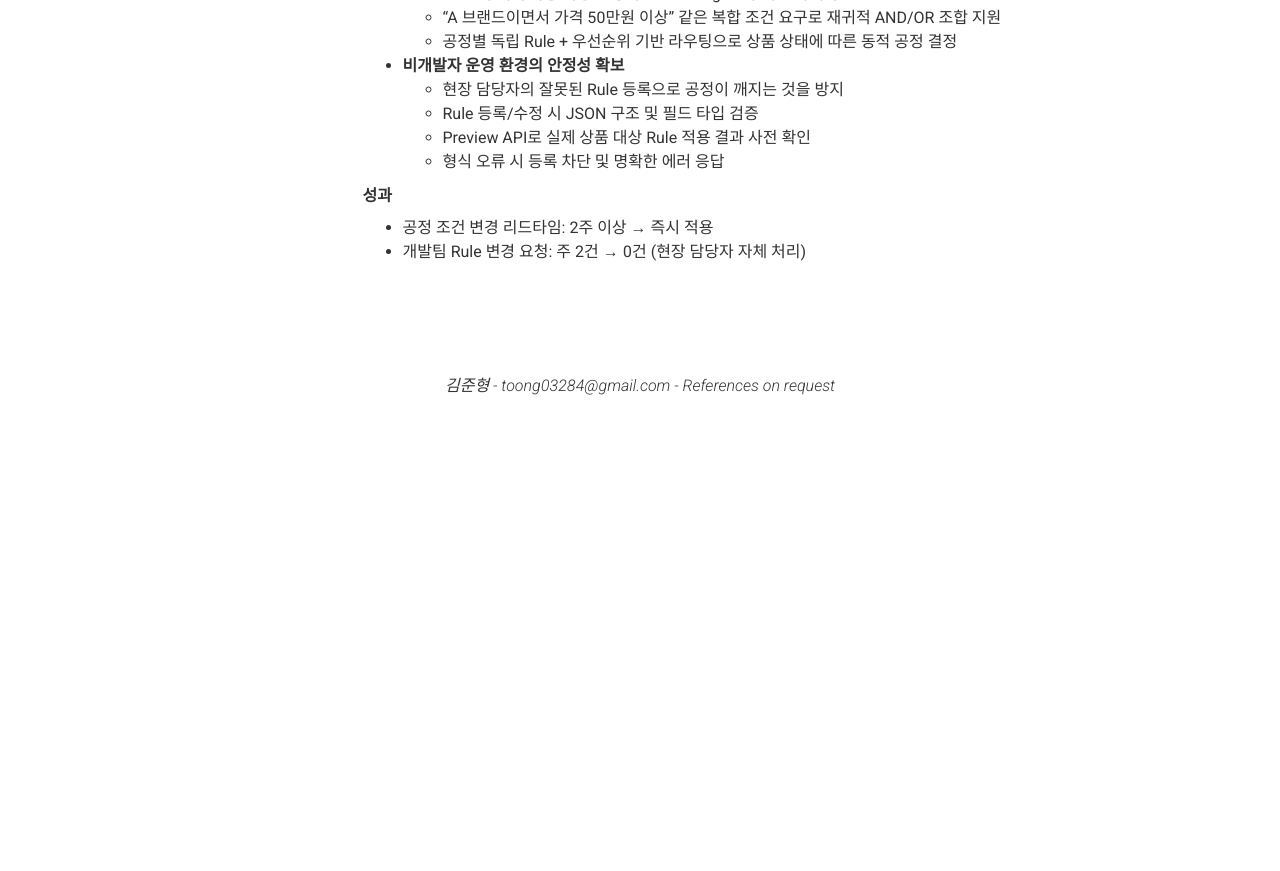
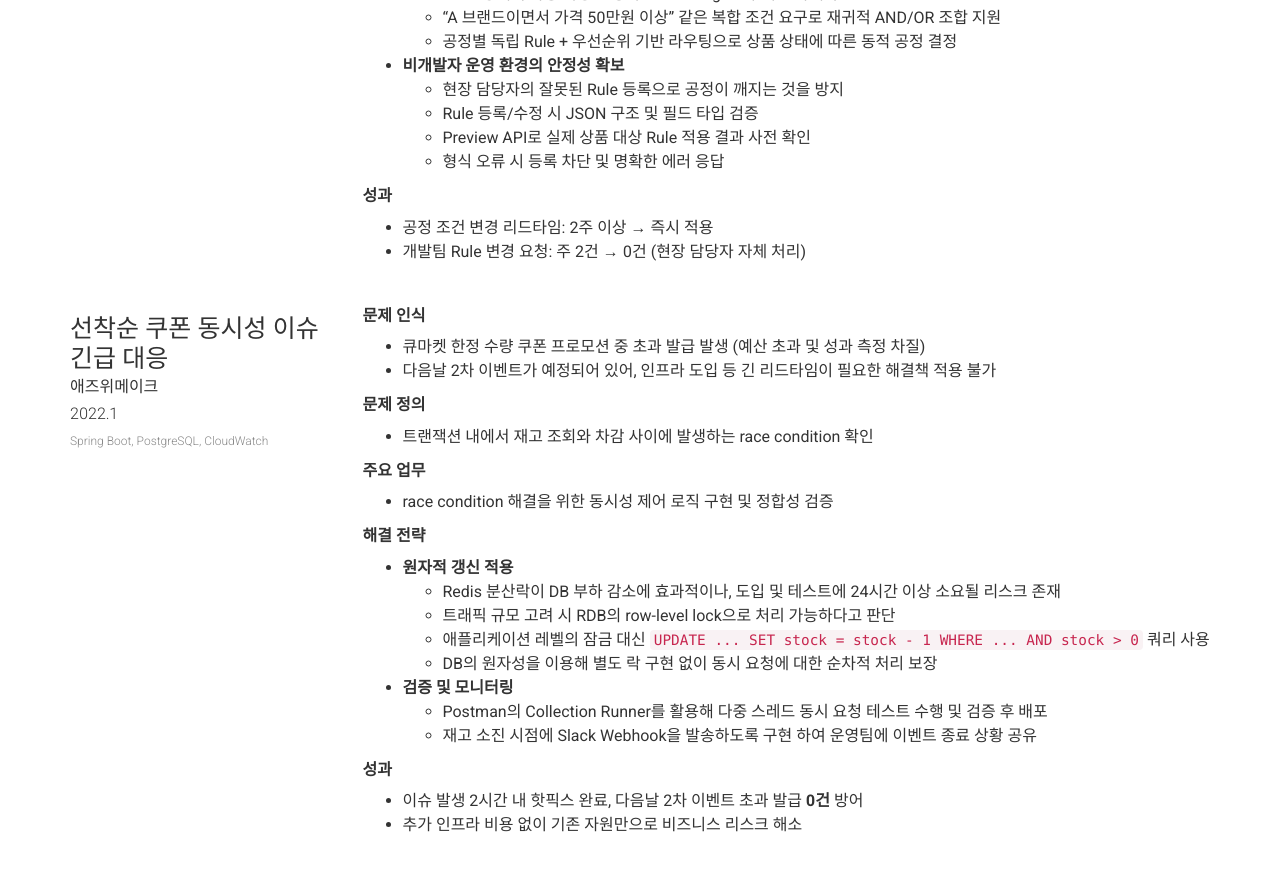
Before and after one commit to toongri/toongri.github.io, a Jekyll site: the page built from index.md, in a window 1280 px wide and 900 px high, scrolled down 3364 px. Shown: the top 871 px of the window. Built offline with Jekyll 4.4.1, drawn with Linux system fonts in a browser that asks for light colours; nearby versions of some CDN libraries; before the commit the page ends 3769 px from its top, so only the background shows below that; some of the changed text lies outside the part shown.

Commit message:
Update `_config.yml`: revise "소개" content and add case study on coupon concurrency issue

```diff
--- a/_config.yml
+++ b/_config.yml
@@ -18,7 +18,7 @@ darkmode: never
 about_title: 소개
 about_profile_image: images/profile.jpeg
 about_content: | # this will include new lines to allow paragraphs
-  문제를 찾아 해결하는 개발자 김준형입니다.
+  팀에게 가치있는 과제를 찾고, 이를 개선하기 위해 노력하는 개발자 김준형입니다.
 
   3년차 Go 백엔드 개발자로, 중고 의류 이커머스 도메인에서 상품 관리 및 물류 처리 시스템을 설계하고 구현해왔습니다. LLM 기반 메타데이터 추론 시스템을 개발하여 검수 처리량 5배 향상 및 월 1,600만원 운영 비용을 절감한 경험이 있습니다.
 
@@ -187,6 +187,35 @@ content:
           **성과**
           - 공정 조건 변경 리드타임: 2주 이상 → 즉시 적용
           - 개발팀 Rule 변경 요청: 주 2건 → 0건 (현장 담당자 자체 처리)
+      - layout: top-left
+        title: 선착순 쿠폰 동시성 이슈 긴급 대응
+        sub_title: 애즈위메이크
+        caption: 2022.10
+        skills: Spring Boot, PostgreSQL, CloudWatch
+        description: |
+          **문제 인식**
+          - 큐마켓 한정 수량 쿠폰 프로모션 중 초과 발급 발생 (예산 초과 및 성과 측정 차질)
+          - 다음날 2차 이벤트가 예정되어 있어, 인프라 도입 등 긴 리드타임이 필요한 해결책 적용 불가
+
+          **문제 정의**
+          - 트랜잭션 내에서 재고 조회와 차감 사이에 발생하는 race condition 확인
+
+          **주요 업무**
+          - race condition 해결을 위한 동시성 제어 로직 구현 및 정합성 검증
+
+          **해결 전략**
+          - **원자적 갱신 적용**
+            - Redis 분산락이 DB 부하 감소에 효과적이나, 도입 및 테스트에 24시간 이상 소요될 리스크 존재
+            - 트래픽 규모 고려 시 RDB의 row-level lock으로 처리 가능하다고 판단
+            - 애플리케이션 레벨의 잠금 대신 `UPDATE ... SET stock = stock - 1 WHERE ... AND stock > 0` 쿼리 사용
+            - DB의 원자성을 이용해 별도 락 구현 없이 동시 요청에 대한 순차적 처리 보장
+          - **검증 및 모니터링**
+            - Postman의 Collection Runner를 활용해 다중 스레드 동시 요청 테스트 수행 및 검증 후 배포
+            - 재고 소진 시점에 Slack Webhook을 발송하도록 구현 하여 운영팀에 이벤트 종료 상황 공유
+
+          **성과**
+            - 이슈 발생 2시간 내 핫픽스 완료, 다음날 2차 이벤트 초과 발급 **0건** 방어
+            - 추가 인프라 비용 없이 기존 자원만으로 비즈니스 리스크 해소
 
 # Footer
 footer_show_references: true
```
